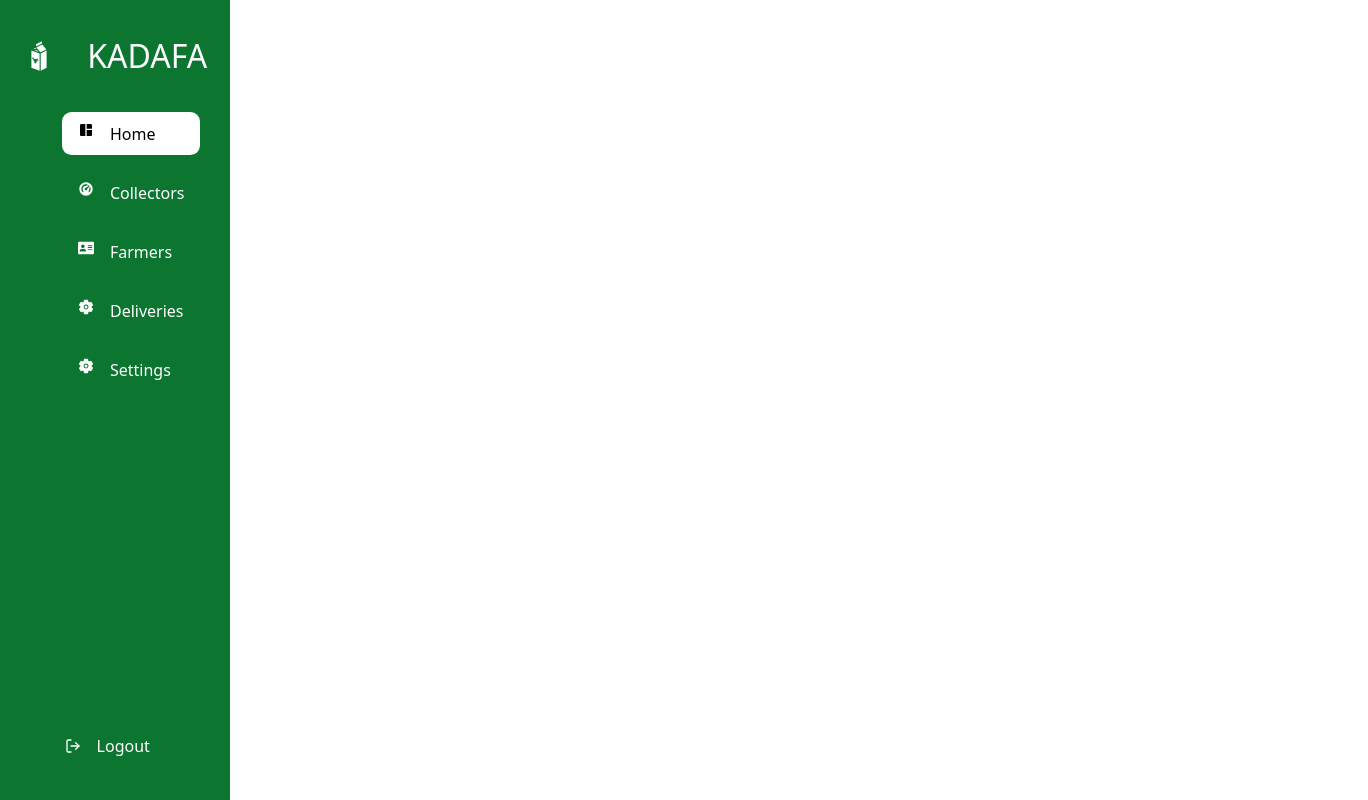
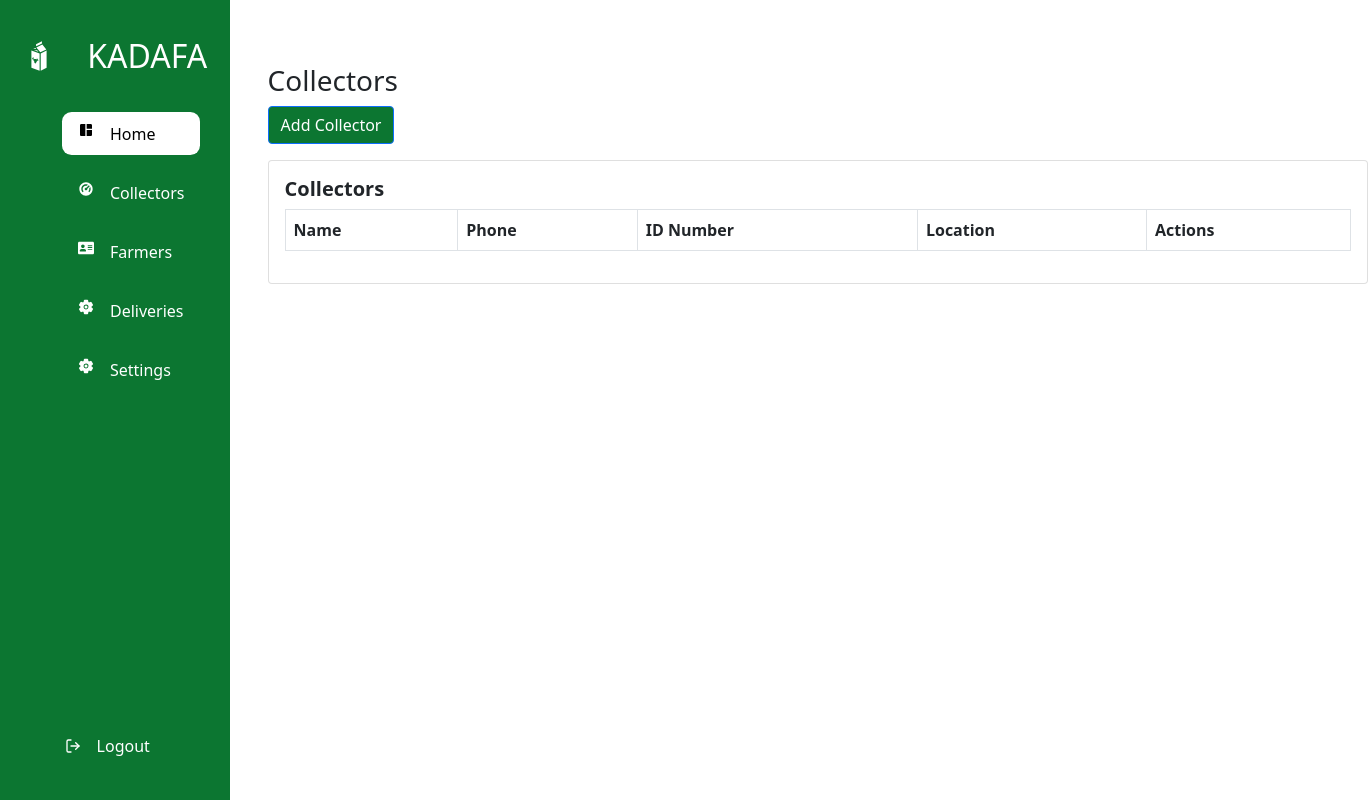
Before and after one commit to AlanSimsSheng/Milk-Delivery, a React (Vite) app in the folder client/: page /collectors in a window 1280 px wide. Shown: the whole page, 1368 px wide, since content can reach past the window. Built offline with nearby package versions, Linux system fonts and the light colour scheme.

Commit message:
added collectors page on the dashboard

```diff
--- a/client/src/App.jsx
+++ b/client/src/App.jsx
@@ -12,7 +12,7 @@ import { Container, Row, Col } from "react-bootstrap";
 import { BrowserRouter as Router, Switch, Route } from "react-router-dom";
 import Sidebar from "./components/dashboard/Sidebar";
 import styled from "styled-components";
-
+import Collectors from "./components/dashboard/Collectors";
 //import { MilkDeliveryContext } from './context/MilkDeliveryContext';
 
 const App = () => {
@@ -32,19 +32,9 @@ const App = () => {
             </Row>
           </Container>
         </Route>
-        <Route path="/collector">
-          <Container>
-            <Row>
-              <NavbarItem />
-              <NewDeliveryItem />
-              <MilkDeliveries />
-              <Footer />
-            </Row>
-          </Container>
-        </Route>
         <Route path="/collectors">
           <Sidebar />
-          {/* <Register /> */}
+          <Collectors />
         </Route>
         <Route path="/farmers">
           <Sidebar />
--- /dev/null
+++ b/client/src/components/dashboard/Collectors.jsx
@@ -0,0 +1,103 @@
+import React from "react";
+import styled from "styled-components";
+import { FaAddressCard } from "react-icons/fa";
+
+const Collectors = () => {
+  return (
+    <>
+      <Section>
+        <div className="grid">
+          <div className="">
+            <div className="row d-flex justify-content-between">
+              <div className="col-6">
+                <h3>Collectors</h3>
+
+                <button className="btn btn-primary" style={{
+                    marginBottom: "1rem",
+                    backgroundColor: "#0C7631",
+                }}>Add Collector</button>
+                <br />
+              </div>
+            </div>
+            <div className="row">
+              <div className="col-12">
+                <div className="card custom-card">
+                  <div className="card-body">
+                    <div className="row">
+                      <div className="col-12">
+                        <h5 className="card-title">
+                          <span className="text-primary">
+                            {/* <FaAddressCard size={50} /> */}
+                          </span>
+                          <span className="text-dark" style={{
+                              fontWeight: "bold"
+                          }}>Collectors</span>
+                        </h5>
+                      </div>
+                    </div>
+                    <div className="row">
+                      <div className="col-12">
+                        <table className="table table-striped table-bordered">
+                          <thead>
+                            <tr>
+                              <th>Name</th>
+                              <th>Phone</th>
+                              <th>ID Number</th>
+                              <th>Location</th>
+                              <th>Actions</th>
+                            </tr>
+                          </thead>
+                          <tbody></tbody>
+                        </table>
+                      </div>
+                    </div>
+                  </div>
+                </div>
+              </div>
+            </div>
+          </div>
+        </div>
+      </Section>
+    </>
+  );
+};
+
+export default Collectors;
+
+const Section = styled.section`
+  margin-left: 12vw;
+  padding: 2rem;
+  height: 100%;
+  .grid {
+    display: flex;
+    flex-direction: column;
+    height: 100%;
+    gap: 1rem;
+    margin-top: 2rem;
+    .row__one {
+      display: grid;
+      grid-template-columns: repeat(2, 1fr);
+      height: 50%;
+      gap: 1rem;
+    }
+    .custom-card{
+        width:1100px !important;
+    }
+    .row__two {
+      display: grid;
+      grid-template-columns: repeat(3, 1fr);
+      gap: 1rem;
+      height: 50%;
+    }
+
+  }
+  @media screen and (min-width: 280px) and (max-width: 1080px) {
+    margin-left: 0;
+    .grid {
+      .row__one,
+      .row__two {
+        grid-template-columns: 1fr;
+      }
+    }
+  }
+`;
```
